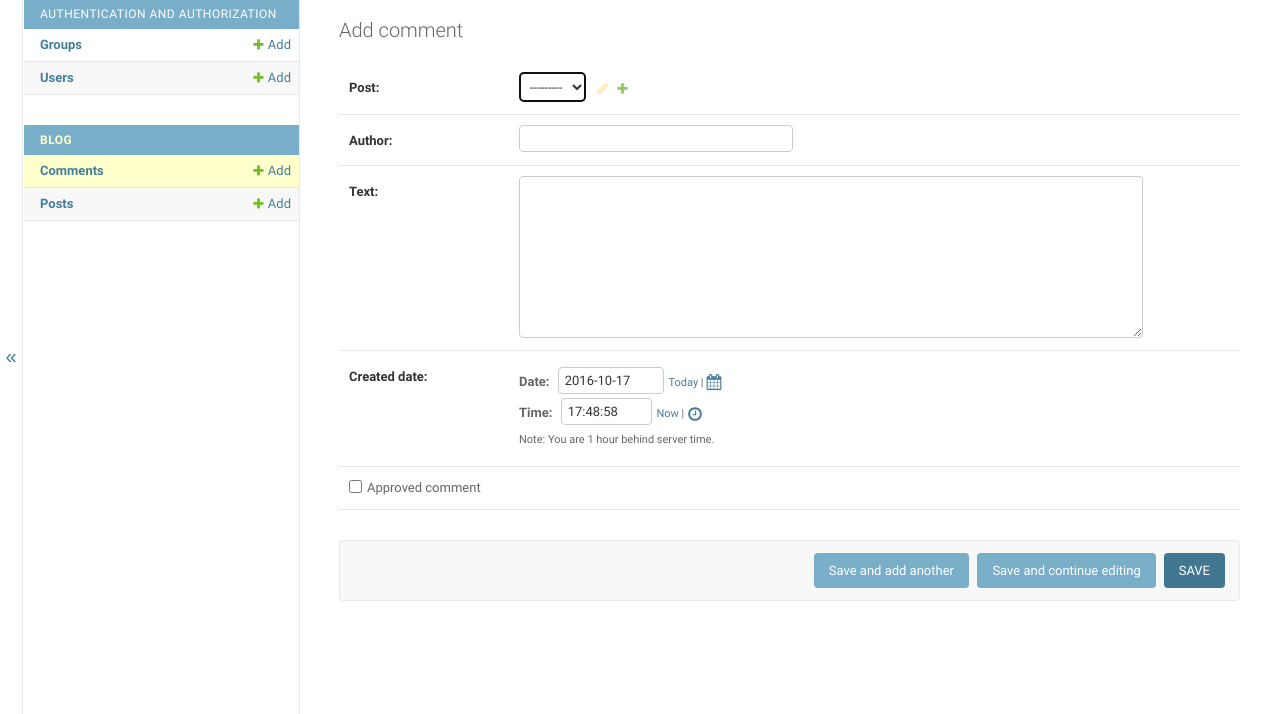
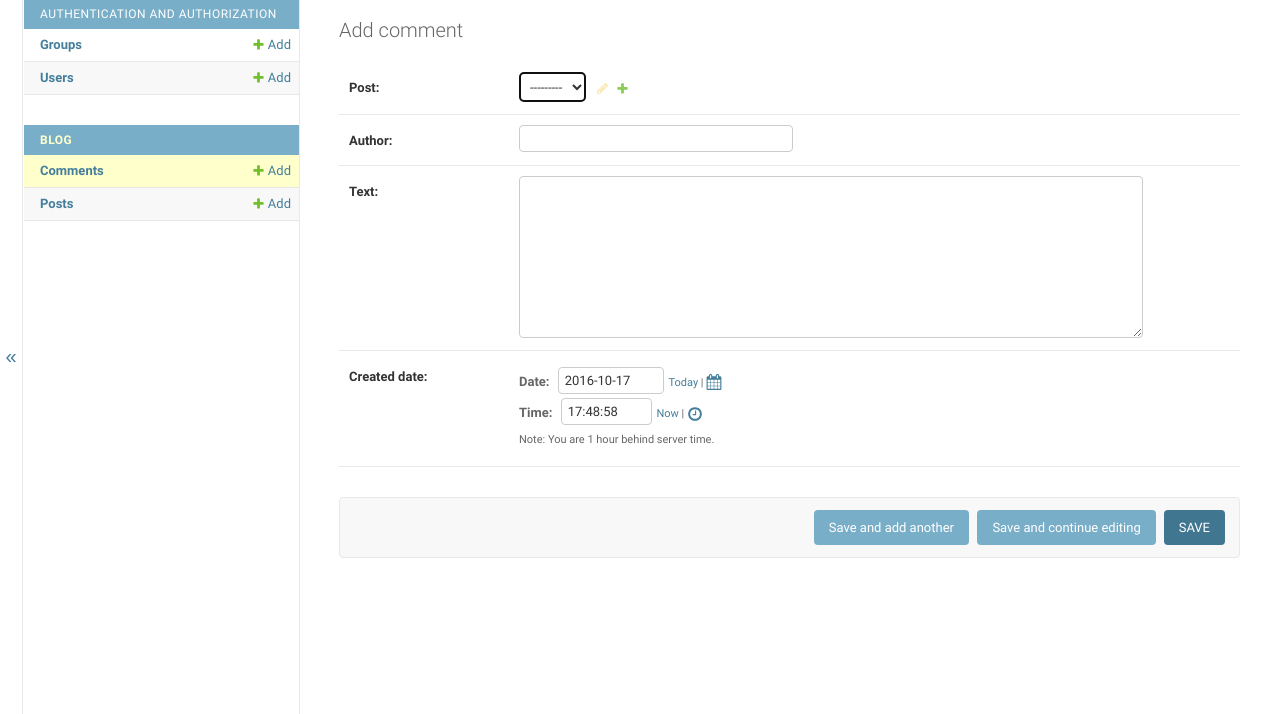
Before and after one commit to aeris57/my-first-blog, a Django app: a page that uses blog/urls.py in a window 1280 px wide. Shown: the part 86-800 px from the top of the page. Run offline with Django 3.2, Linux system fonts and the light colour scheme; the visitor is signed in with stand-in values (Sample User, id 1); data that the repository does not hold is empty.

Commit message:
Removed the approval button so comments show up

```diff
--- a/blog/models.py
+++ b/blog/models.py
@@ -15,22 +15,15 @@ class Post(models.Model):
         self.published_date = timezone.now()
         self.save()
 
-    def approved_comments(self):
-        return self.comments.filter(approved_comment=True)
-
     def __str__(self):
         return self.title
+
 
 class Comment(models.Model):
     post = models.ForeignKey('blog.Post', related_name='comments')
     author = models.CharField(max_length=200)
     text = models.TextField()
     created_date = models.DateTimeField(default=timezone.now)
-    approved_comment = models.BooleanField(default=False)
-
-    def approve(self):
-        self.approved_comment = True
-        self.save()
 
     def __str__(self):
         return self.text
--- a/blog/templates/blog/post_detail.html
+++ b/blog/templates/blog/post_detail.html
@@ -20,19 +20,17 @@
     </div>
     <hr>
     {% for comment in post.comments.all %}
-        {% if user.is_authenticated or comment.approved_comment %}
             <div class="comment">
                 <div class="date">
                     {{ comment.created_date }}
-                    {% if not comment.approved_comment %}
+                    {% if user.is_authenticated %}
                         <a class="btn btn-outline-info" href="{% url 'comment_remove' pk=comment.pk %}"><i class="fa fa-times"></i></a>
-                        <a class="btn btn-outline-info" href="{% url 'comment_approve' pk=comment.pk %}"><i class="fa fa-check"></i></a>
                     {% endif %}
                 </div>
                 <strong>{{ comment.author }}</strong>
                 <p>{{ comment.text|linebreaks }}</p>
             </div>
-        {% endif %}
+
 
     {% empty %}
         <p>No comments here yet =(</p>
--- a/blog/templates/blog/post_list.html
+++ b/blog/templates/blog/post_list.html
@@ -8,7 +8,7 @@
             <div class="date">
                 <p>Published: {{ post.published_date }}</p>
             </div>
-            <a href="{% url 'post_detail' pk=post.pk %}">Comments: {{ post.approved_comments.count }}</a>
+            <a href="{% url 'post_detail' pk=post.pk %}">Comments: {{ post.comments.count }}</a>
         </div>
     {% endfor %}
 {% endblock %}
--- a/blog/urls.py
+++ b/blog/urls.py
@@ -11,6 +11,5 @@ urlpatterns = [
     url(r'^post/(?P<pk>\d+)/publish/$', views.post_publish, name='post_publish'),
     url(r'^post/(?P<pk>\d+)/remove/$', views.post_remove, name='post_remove'),
     url(r'^post/(?P<pk>\d+)/comment/$', views.add_comment_to_post, name='add_comment_to_post'),
-    url(r'^comment/(?P<pk>\d+)/approve/$', views.comment_approve, name='comment_approve'),
     url(r'^comment/(?P<pk>\d+)/remove/$', views.comment_remove, name='comment_remove'),
 ]
```
Also changed, not shown: blog/views.py (+0 -7 lines), blog/migrations/0003_remove_comment_approved_comment.py (added).
